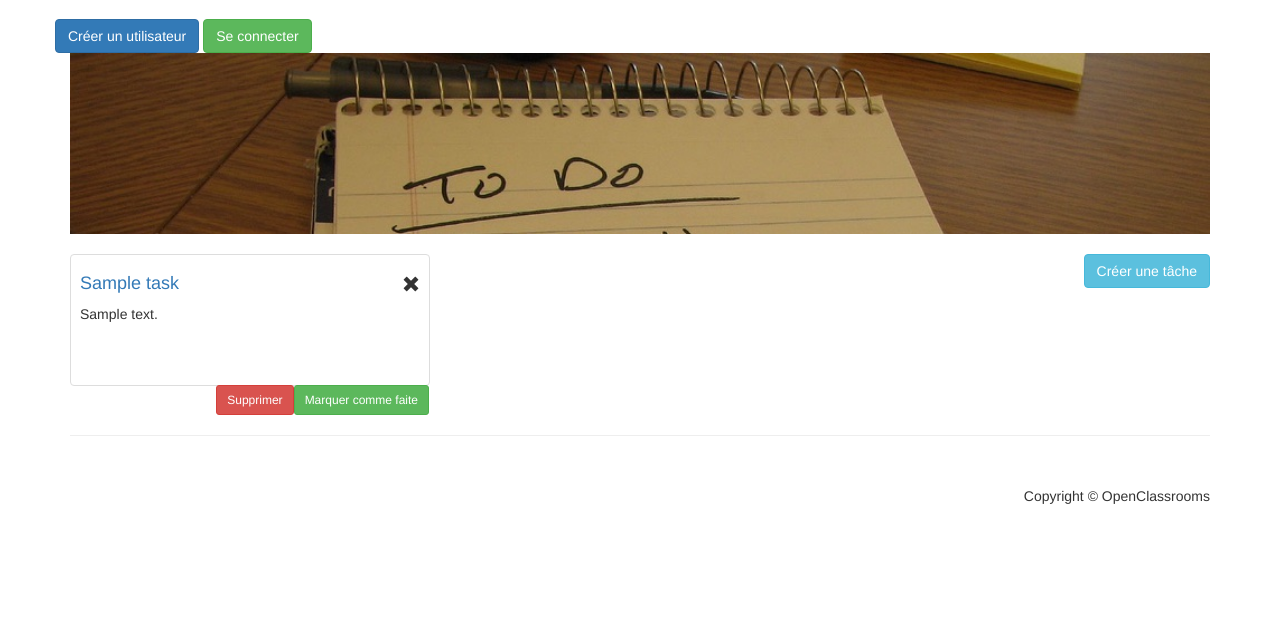
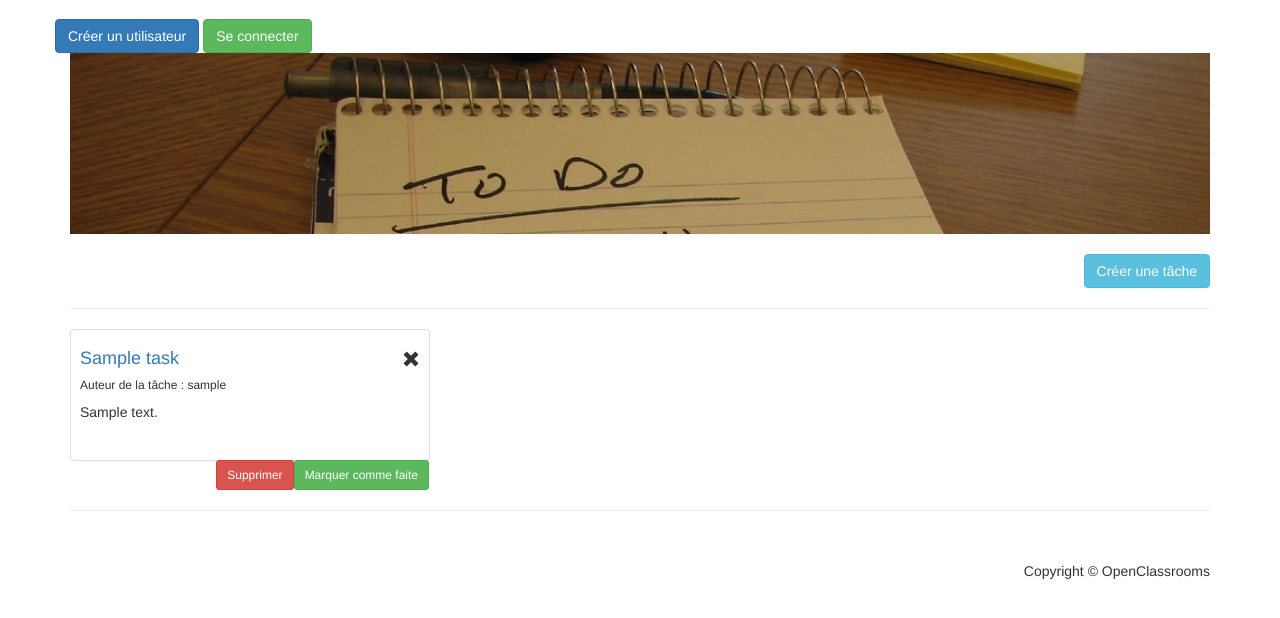
Before and after one commit to Beskargam/Project8_PhpUnit, a Symfony app: template app/Resources/views/task/list.html.twig in a window 1280 px wide. Shown: the part 51-669 px from the top of the page. Run offline with Twig, Linux system fonts and the light colour scheme; the template is opened without the code that fills it: most values are stand-ins (such as "Sample title", 1, 10 or a date in 2020); some libraries are stand-ins or nearby versions.

Commit message:
add user to each task when created

```diff
--- a/app/Resources/views/base.html.twig
+++ b/app/Resources/views/base.html.twig
@@ -68,7 +68,7 @@
                 </div>
             </div>
 
-            <br />
+            <br/>
 
             <div class="row">
                 <div class="col-md-12">
@@ -90,8 +90,6 @@
             </footer>
 
         </div>
-
-        <script src="{{ asset('js/jquery.js') }}"></script>
         <script src="{{ asset('js/bootstrap.min.js') }}"></script>
     </body>
 </html>
--- a/app/Resources/views/task/list.html.twig
+++ b/app/Resources/views/task/list.html.twig
@@ -1,24 +1,39 @@
 {% extends 'base.html.twig' %}
 
-{% block header_img %}<img class="slide-image" src="{{ asset('img/todolist_content.jpg') }}" alt="todo list">{% endblock %}
+{% block header_img %}<img class="slide-image" src="{{ asset('img/todolist_content.jpg') }}"
+                           alt="todo list">{% endblock %}
 
 {% block body %}
+    <div class="row">
+        <div class="col-sm-12">
             <a href="{{ path('task_create') }}" class="btn btn-info pull-right">Créer une tâche</a>
+        </div>
+    </div>
+    <hr>
     <div class="row">
         {% for task in tasks %}
             <div class="col-sm-4 col-lg-4 col-md-4">
                 <div class="thumbnail">
                     <div class="caption">
                         <h4 class="pull-right">
-                        {% if task.isDone %}<span class="glyphicon glyphicon-ok"></span>{% else %}<span class="glyphicon glyphicon-remove"></span>{% endif %}
+                            {% if task.isDone %}
+                                <span class="glyphicon glyphicon-ok"></span>
+                            {% else %}
+                                <span class="glyphicon glyphicon-remove"></span>
+                            {% endif %}
                         </h4>
                         <h4><a href="{{ path('task_edit', {'id' : task.id }) }}">{{ task.title }}</a></h4>
+                        <h6>Auteur de la tâche : {{ task.user.username }}</h6>
                         <p>{{ task.content }}</p>
                     </div>
                     <div>
                         <form action="{{ path('task_toggle', {'id' : task.id }) }}">
                             <button class="btn btn-success btn-sm pull-right">
-                            {% if not task.isDone %}Marquer comme faite{% else %}Marquer non terminée{% endif %}
+                                {% if not task.isDone %}
+                                    Marquer comme faite
+                                {% else %}
+                                    Marquer non terminée
+                                {% endif %}
                             </button>
                         </form>
                         <form action="{{ path('task_delete', {'id' : task.id }) }}">
@@ -29,7 +44,7 @@
             </div>
         {% else %}
             <div class="alert alert-warning" role="alert">
-                Il n'y a pas encore de tâche enregistrée. <a href="{{ path('task_create') }}" class="btn btn-warning pull-right">Créer une tâche</a>
+                Il n'y a pas encore de tâche enregistrée.
             </div>
         {% endfor %}
     </div>
--- a/src/AppBundle/Controller/SecurityController.php
+++ b/src/AppBundle/Controller/SecurityController.php
@@ -3,7 +3,6 @@
 namespace AppBundle\Controller;
 
 use Symfony\Bundle\FrameworkBundle\Controller\Controller;
-use Symfony\Component\HttpFoundation\Request;
 use Sensio\Bundle\FrameworkExtraBundle\Configuration\Route;
 
 class SecurityController extends Controller
@@ -11,7 +10,7 @@ class SecurityController extends Controller
     /**
      * @Route("/login", name="login")
      */
-    public function loginAction(Request $request)
+    public function loginAction()
     {
         $authenticationUtils = $this->get('security.authentication_utils');
 
--- a/src/AppBundle/Controller/TaskController.php
+++ b/src/AppBundle/Controller/TaskController.php
@@ -30,6 +30,8 @@ class TaskController extends Controller
 
         if ($form->isValid()) {
             $em = $this->getDoctrine()->getManager();
+            $user = $this->getUser();
+            $task->setUser($user);
 
             $em->persist($task);
             $em->flush();
--- a/src/AppBundle/Entity/Task.php
+++ b/src/AppBundle/Entity/Task.php
@@ -41,7 +41,7 @@ class Task
     private $isDone;
 
     /**
-     * @ORM\ManyToOne(targetEntity="AppBundle\Entity\User", inversedBy="tasks")
+     * @ORM\ManyToOne(targetEntity="AppBundle\Entity\User", inversedBy="tasks", cascade={"persist"})
      * @ORM\JoinColumn(nullable=false)
      */
     private $user;
--- a/src/AppBundle/Form/TaskType.php
+++ b/src/AppBundle/Form/TaskType.php
@@ -13,7 +13,6 @@ class TaskType extends AbstractType
         $builder
             ->add('title')
             ->add('content', TextareaType::class)
-            //->add('author') ===> must be the user authenticated
         ;
     }
 }
```
Also changed, not shown: tests/AppBundle/Controller/DefaultControllerTest.php (+1 -1 lines). Lines whose indentation alone changed are shown as unchanged.
